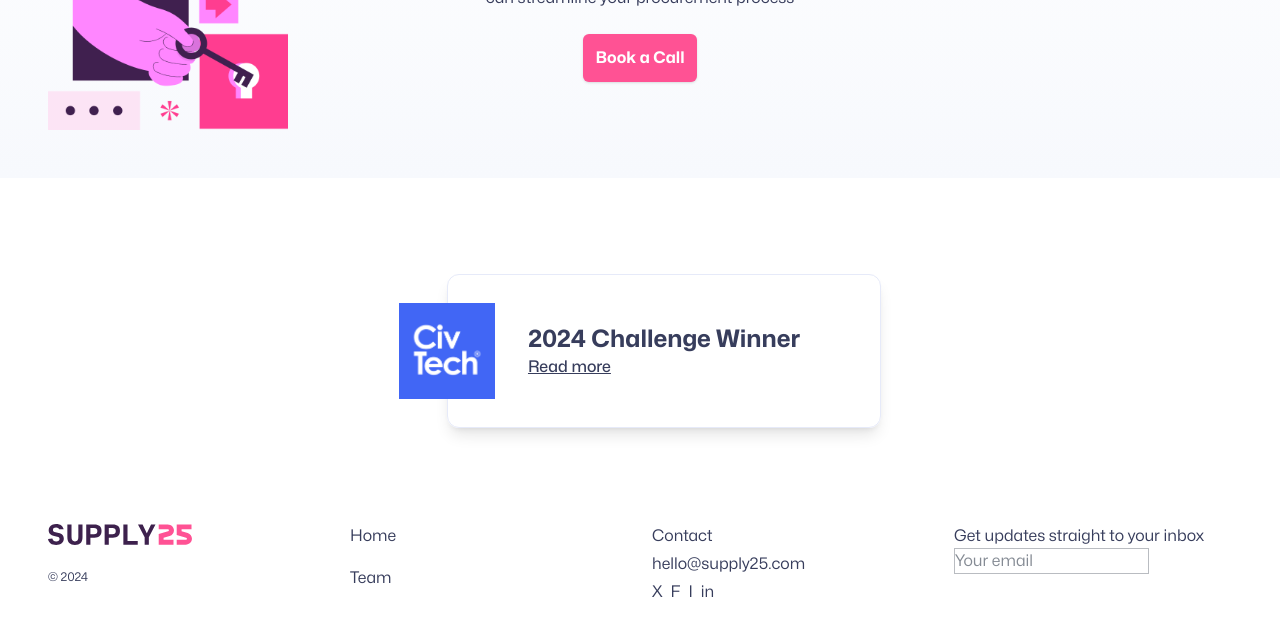
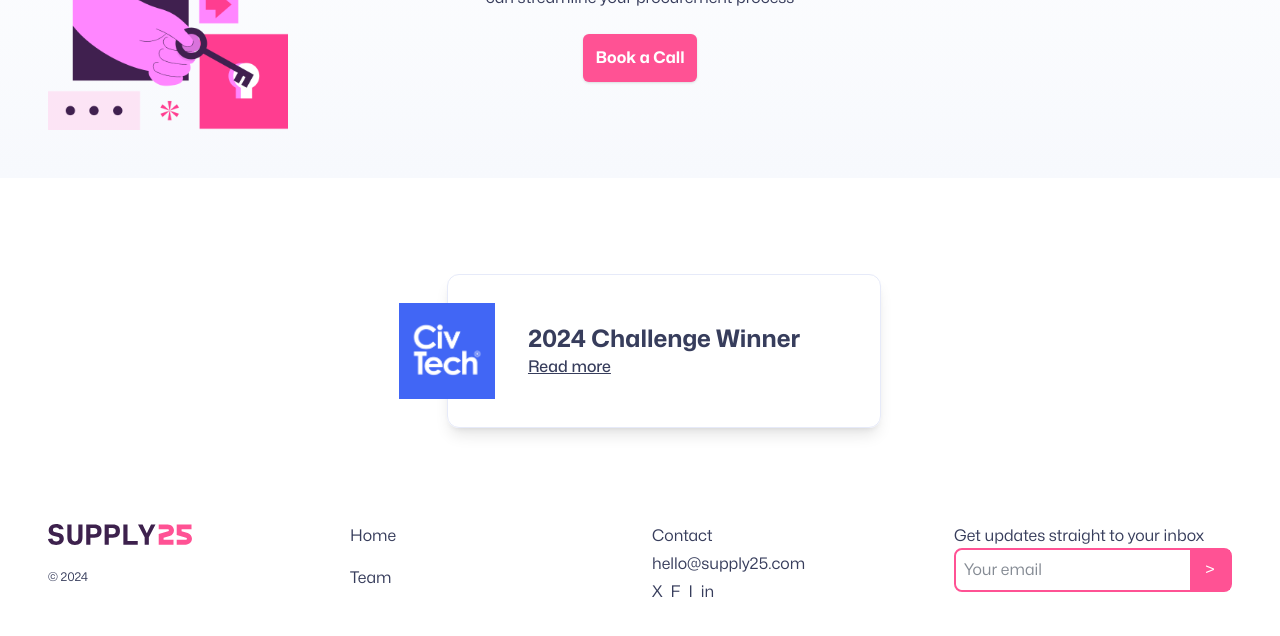
Before and after one commit to oliverjam/supply25, a Next.js app: page / in a window 1280 px wide. Shown: the part 4913-5549 px from the top of the page. Built offline with nearby package versions, Linux system fonts and the light colour scheme.

Commit message:
Add input group for email

```diff
--- a/app/page.tsx
+++ b/app/page.tsx
@@ -206,19 +206,31 @@ export default function Home() {
 					</div>
 					<form>
 						<h2>Get updates straight to your inbox</h2>
+						<InputGroup>
 							<input
 								type="email"
 								name="email"
 								id="email"
 								placeholder="Your email"
 								aria-label="Your email"
-							className="border"
 							/>
+						</InputGroup>
 					</form>
 				</div>
 			</footer>
 			<section className="min-h-[50vh]"></section>
 		</>
+	);
+}
+
+function InputGroup({ children }: { children: React.ReactNode }) {
+	return (
+		<div className="rounded-lg border-2 border-pink flex [&>input]:flex-1 [&>input]:p-2 [&>input]:rounded-l-lg">
+			{children}
+			<button className="bg-pink text-white w-10 p-2 grid place-content-center">
+				{">"}
+			</button>
+		</div>
 	);
 }
 
```
Lines whose indentation alone changed are shown as unchanged.
